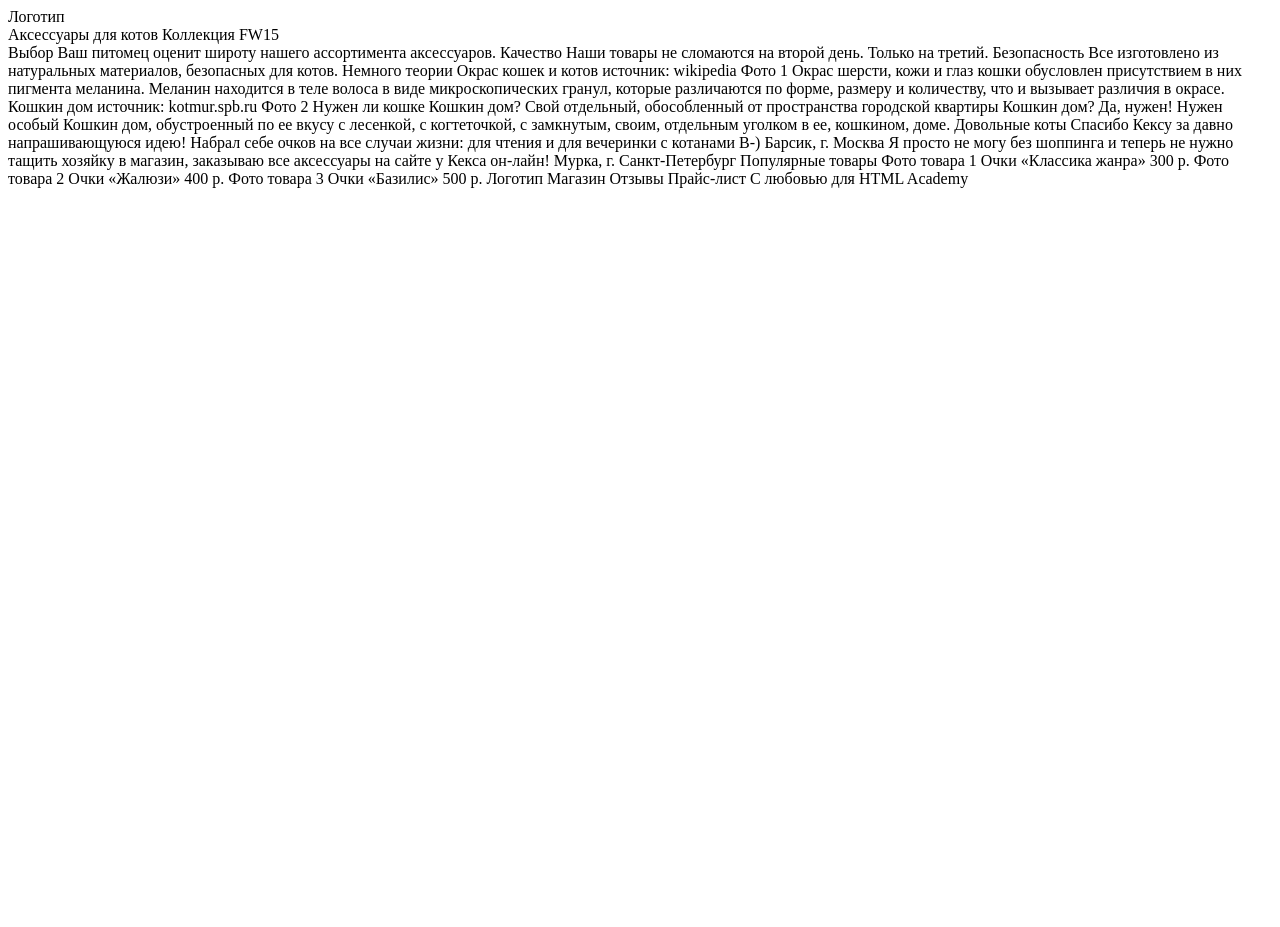
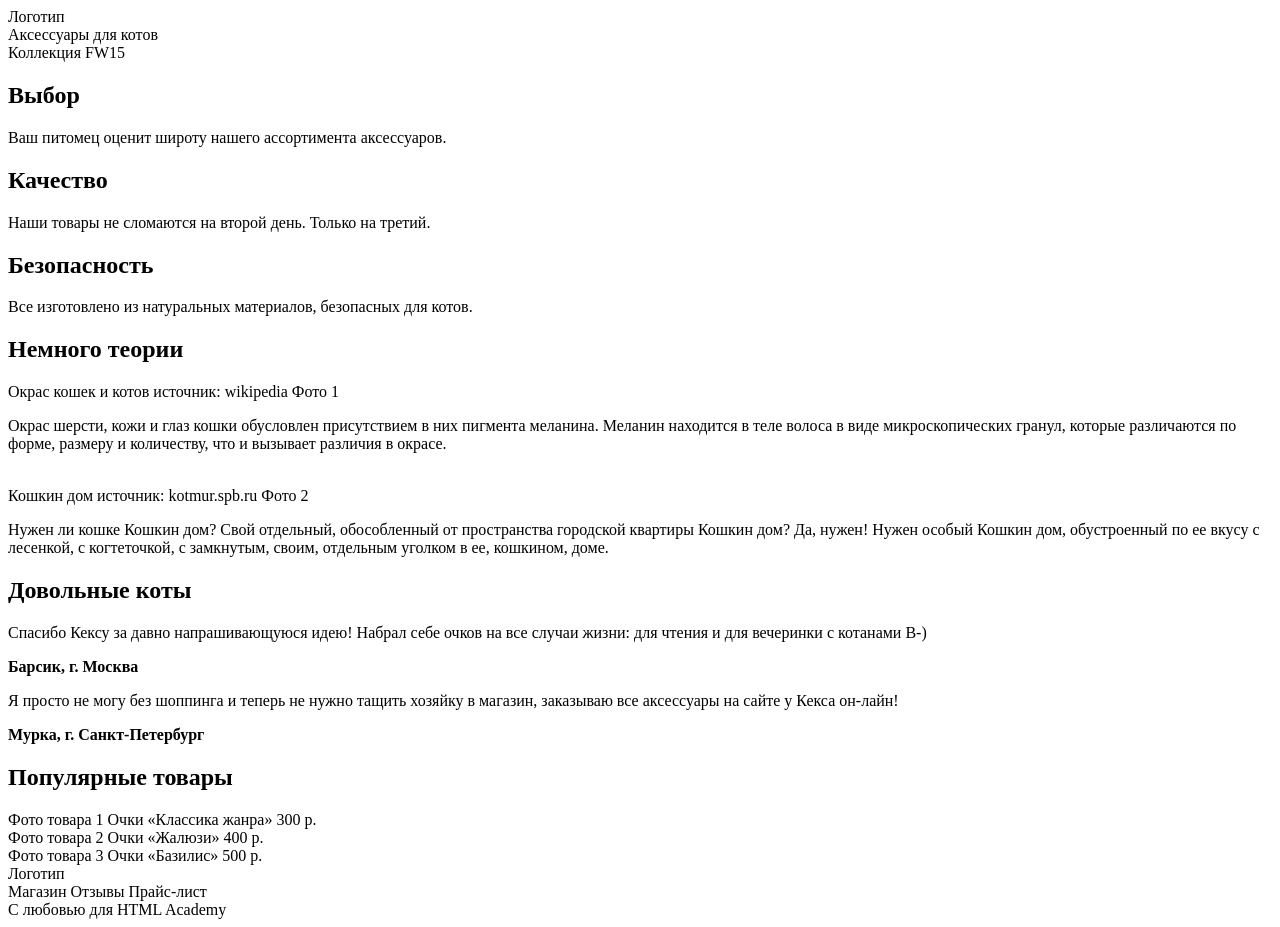
Before and after one commit to Jeorgeo/Great_keksby, a plain HTML site: page index.html in a window 1280 px wide. Before the commit the page ends 800 px from the top, so only its background shows below. Drawn offline with Linux system fonts and the light colour scheme.

Commit message:
Chapter-1
Выполнил первоналчальную разметку

```diff
--- a/index.html
+++ b/index.html
@@ -1,66 +1,99 @@
 <!DOCTYPE HTML>
 <html>
   <body>
-
     <div class="page-header">
-    <div class="header-top">Логотип</div>
-
-    <div class="promo">Аксессуары для котов Коллекция FW15</div>
+      <div class="header-top">
+        Логотип
+      </div>
+      <div class="promo">
+        Аксессуары для котов<br> Коллекция FW15
+      </div>
     </div>
 
-    Выбор
-    Ваш питомец оценит широту нашего ассортимента аксессуаров.
 
-    Качество
-    Наши товары не сломаются на второй день. Только на третий.
-
-    Безопасность
-    Все изготовлено из натуральных материалов, безопасных для котов.
+    <div class="features">
+      <div class="feature-item">
+        <h2>Выбор</h2>
+        <p>Ваш питомец оценит широту нашего ассортимента аксессуаров.</p>
+      </div>
+      <div class="feature-item">
+        <h2>Качество</h2>
+        <p>Наши товары не сломаются на второй день. Только на третий.</p>
+      </div>
+      <div class="feature-item">
+        <h2>Безопасность</h2>
+        <p>Все изготовлено из натуральных материалов, безопасных для котов.</p>
+      </div>
+    </div>
 
 
-    Немного теории
+    <div class="cat-reference">
+      <h2>Немного теории</h2>
 
       Окрас кошек и котов
       источник: wikipedia
       Фото 1
-    Окрас шерсти, кожи и глаз кошки обусловлен присутствием в них пигмента меланина. Меланин находится в теле волоса в виде микроскопических гранул, которые различаются по форме, размеру и количеству, что и вызывает различия в окрасе.
+      <p>Окрас шерсти, кожи и глаз кошки обусловлен присутствием в них пигмента меланина. Меланин находится в теле волоса в виде микроскопических гранул, которые различаются по форме, размеру и количеству, что и вызывает различия в окрасе.</p>
+      <br>
 
       Кошкин дом
       источник: kotmur.spb.ru
       Фото 2
-    Нужен ли кошке Кошкин дом? Свой отдельный, обособленный от пространства городской квартиры Кошкин дом? Да, нужен! Нужен особый Кошкин дом, обустроенный по ее вкусу с лесенкой, с когтеточкой, с замкнутым, своим, отдельным уголком в ее, кошкином, доме.
+      <p>Нужен ли кошке Кошкин дом? Свой отдельный, обособленный от пространства городской квартиры Кошкин дом? Да, нужен! Нужен особый Кошкин дом, обустроенный по ее вкусу с лесенкой, с когтеточкой, с замкнутым, своим, отдельным уголком в ее, кошкином, доме.</p>
+    </div>
 
 
-    Довольные коты
+    <div class="reviews">
+      <h2>Довольные коты</h2>
 
-    Спасибо Кексу за давно напрашивающуюся идею! Набрал себе очков на все случаи жизни: для чтения и для вечеринки с котанами B-)
-    Барсик, г. Москва
+      <div class="reviews-list">
+        <p>Спасибо Кексу за давно напрашивающуюся идею! Набрал себе очков на все случаи жизни: для чтения и для вечеринки с котанами B-)</p>
+        <strong>Барсик, г. Москва</strong>
+        <br>
 
-    Я просто не могу без шоппинга и теперь не нужно тащить хозяйку в магазин, заказываю все аксессуары на сайте у Кекса он-лайн!
-    Мурка, г. Санкт-Петербург
+        <p>Я просто не могу без шоппинга и теперь не нужно тащить хозяйку в магазин, заказываю все аксессуары на сайте у Кекса он-лайн!</p>
+        <strong>Мурка, г. Санкт-Петербург</strong>
+      </div>
+    </div>
 
 
-    Популярные товары
+    <div class="popular-and-price">
+      <h2>Популярные товары</h2>
 
+      <div class="popular-items">
+        <div class="catalog-item">
           Фото товара 1
           Очки «Классика жанра»
           300 р.
-
+        </div>
+        <div class="catalog-item">
           Фото товара 2
           Очки «Жалюзи»
           400 р.
-
+        </div>
+        <div class="catalog-item">
           Фото товара 3
           Очки «Базилис»
           500 р.
+        </div>
+      </div>
+    </div>
 
 
+    <div class="page-footer">
+      <div class="footer-top">
         Логотип
+      </div>
 
+      <div class="footer-middle">
       Магазин
       Отзывы
       Прайс-лист
+      </div>
+        <div class="footer-bottom">
+      С любовью для HTML Academy
+      </div>
+    </div>
 
-    С любовью для HTML Academy
   </body>
 </html>
```
Lines whose indentation alone changed are shown as unchanged.
